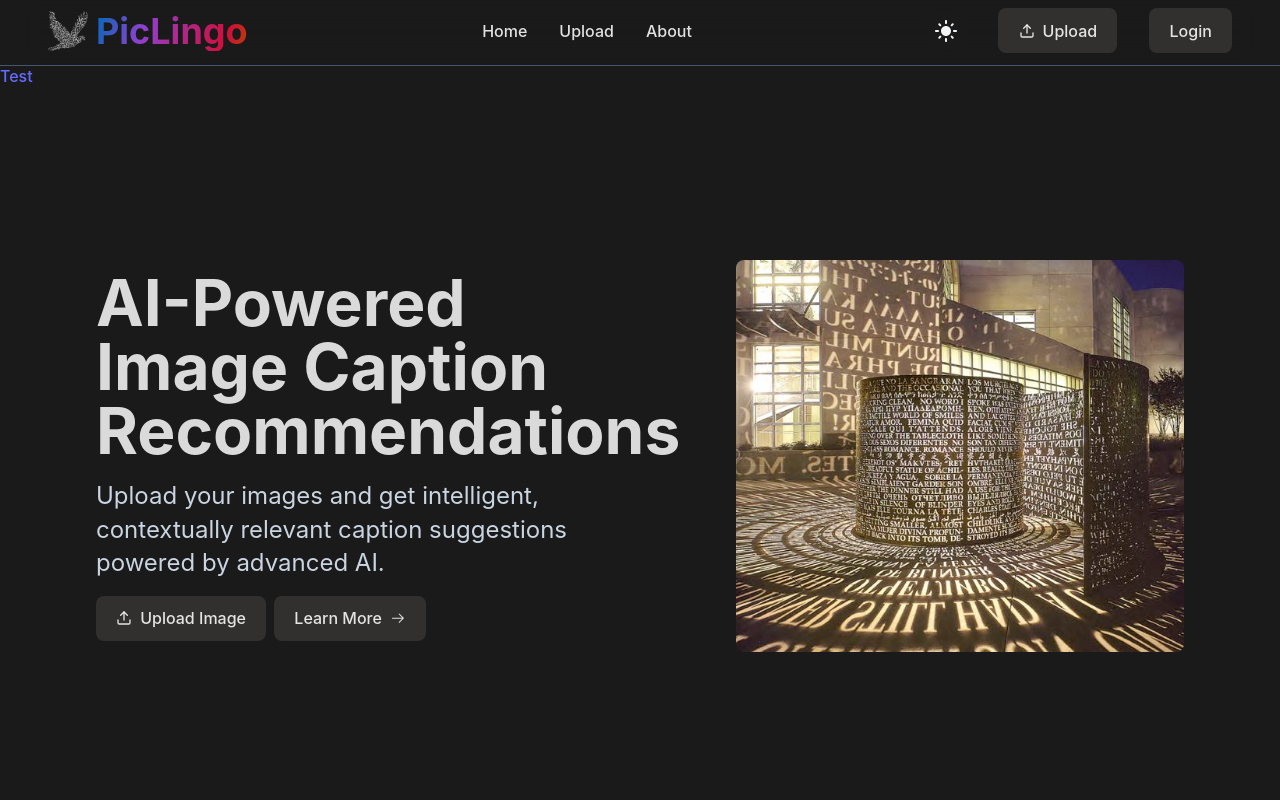
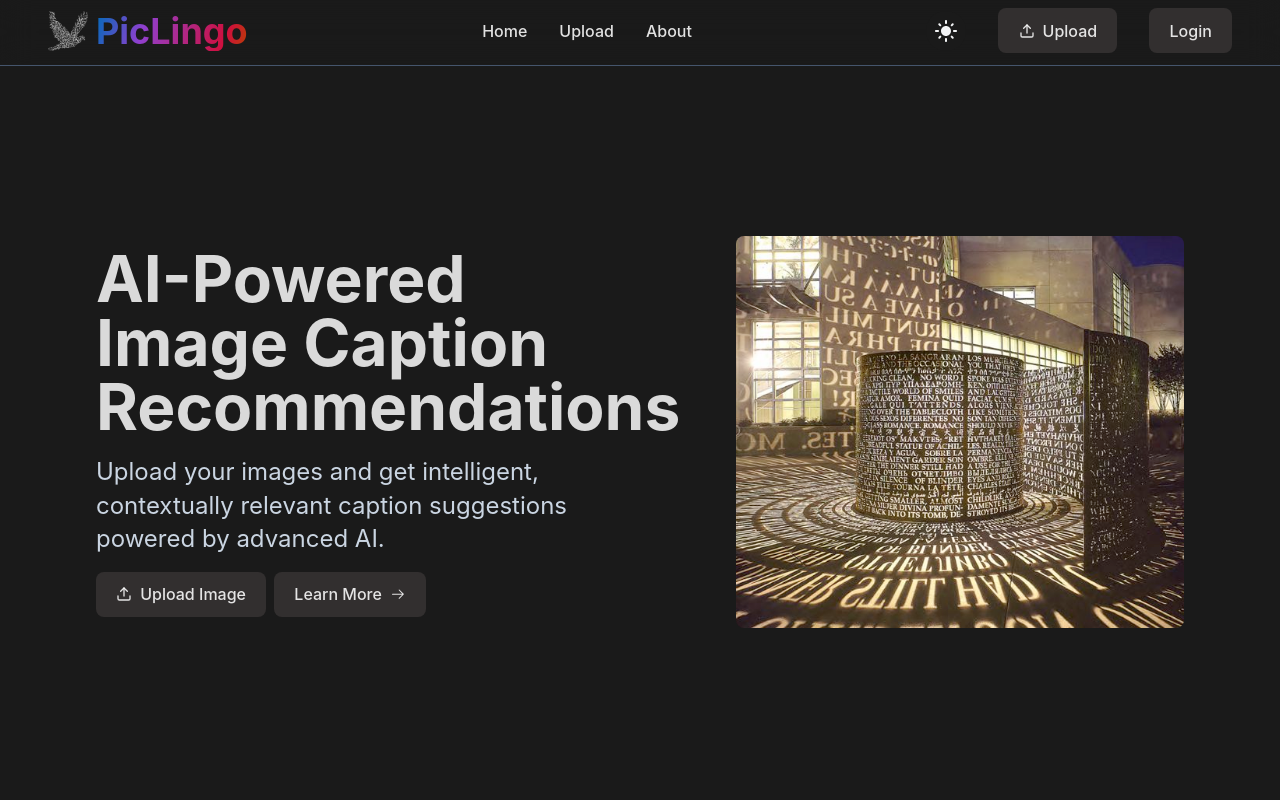
Before and after one commit to pratham18nov/ai-caption-app, a React (Vite) app in the folder client/: page / in a window 1280 px wide. Shown: the top 800 px of the page. Built offline with nearby package versions, Linux system fonts and the light colour scheme.

Commit message:
removed test page

```diff
--- a/client/src/pages/Home.jsx
+++ b/client/src/pages/Home.jsx
@@ -27,7 +27,7 @@ const Home = () => {
 
   return (
     <section className='h-full w-full'>
-        <Link to='/testing'>Test</Link>
+        {/* <Link to='/testing'>Test</Link> */}
 
         {/* hero section */}
         <section className='min-h-[80vh] w-full flex max-md:flex-col-reverse items-center max-md:justify-center px-12 gap-12 max-md:gap-4 my-12 max-md:my-12'>
```
